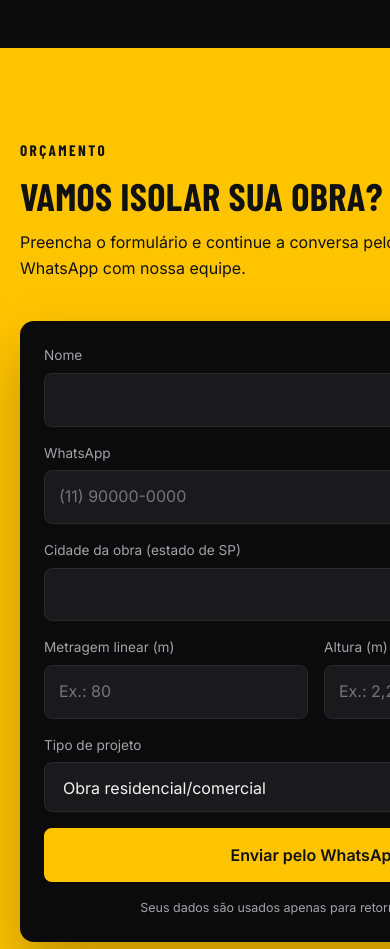
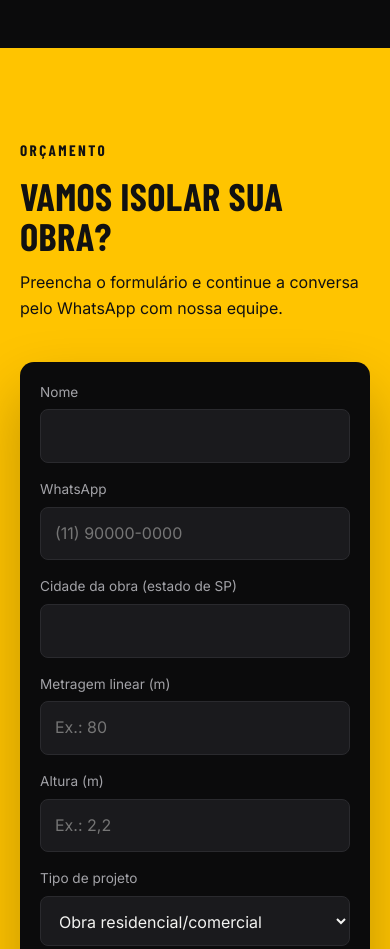
Before and after one commit to juanpablow/agm-tapumes, a plain HTML site: page index.html in a window 390 px wide. Shown: the part 6880-7829 px from the top of the page. Drawn offline with nearby package versions, Linux system fonts and the light colour scheme; a web font is replaced by a local one.

Commit message:
fix: prevent form overflow on small screens

```diff
--- a/assets/css/style.css
+++ b/assets/css/style.css
@@ -115,15 +115,17 @@
 
 /* cta */
 .cta{background:var(--y);color:#111;padding:90px 0}
+.cta__in>*{min-width:0}
 .cta__in{display:grid;grid-template-columns:1fr 1fr;gap:60px;align-items:center}
 .cta h2{font-size:clamp(2.4rem,5vw,4rem);margin-bottom:14px}
 .cta p{max-width:420px}
 .form{background:#0b0b0c;color:var(--txt);padding:32px;border-radius:var(--r);display:grid;gap:16px;box-shadow:0 30px 60px rgba(0,0,0,.25)}
 .form label{display:grid;gap:6px;font-size:.85rem;color:var(--mut)}
-.form input,.form select{background:var(--bg3);border:1px solid var(--line);border-radius:8px;padding:13px 14px;color:var(--txt);font:inherit;font-size:1rem}
+.form label{min-width:0}
+.form input,.form select{width:100%;min-width:0;background:var(--bg3);border:1px solid var(--line);border-radius:8px;padding:13px 14px;color:var(--txt);font:inherit;font-size:1rem}
 .form input:focus,.form select:focus{outline:2px solid var(--y);border-color:transparent}
 .form input.err{border-color:#ff5a5a}
-.form__row{display:grid;grid-template-columns:1fr 1fr;gap:16px}
+.form__row{display:grid;grid-template-columns:repeat(2,minmax(0,1fr));gap:16px}
 .form small{color:var(--mut);text-align:center;font-size:.78rem}
 
 .footer{padding:40px 0;border-top:1px solid var(--line)}
@@ -156,6 +158,7 @@
   .cards,.steps,.gallery{grid-template-columns:1fr}
   .hero{padding:50px 0 60px}
   .hero__stats{gap:20px}
-  .form{padding:24px}
+  .form{padding:20px}
+  .form__row{grid-template-columns:1fr}
 }
 @media (prefers-reduced-motion:reduce){.marquee__track{animation:none}.reveal{opacity:1;transform:none}html{scroll-behavior:auto}}
```
